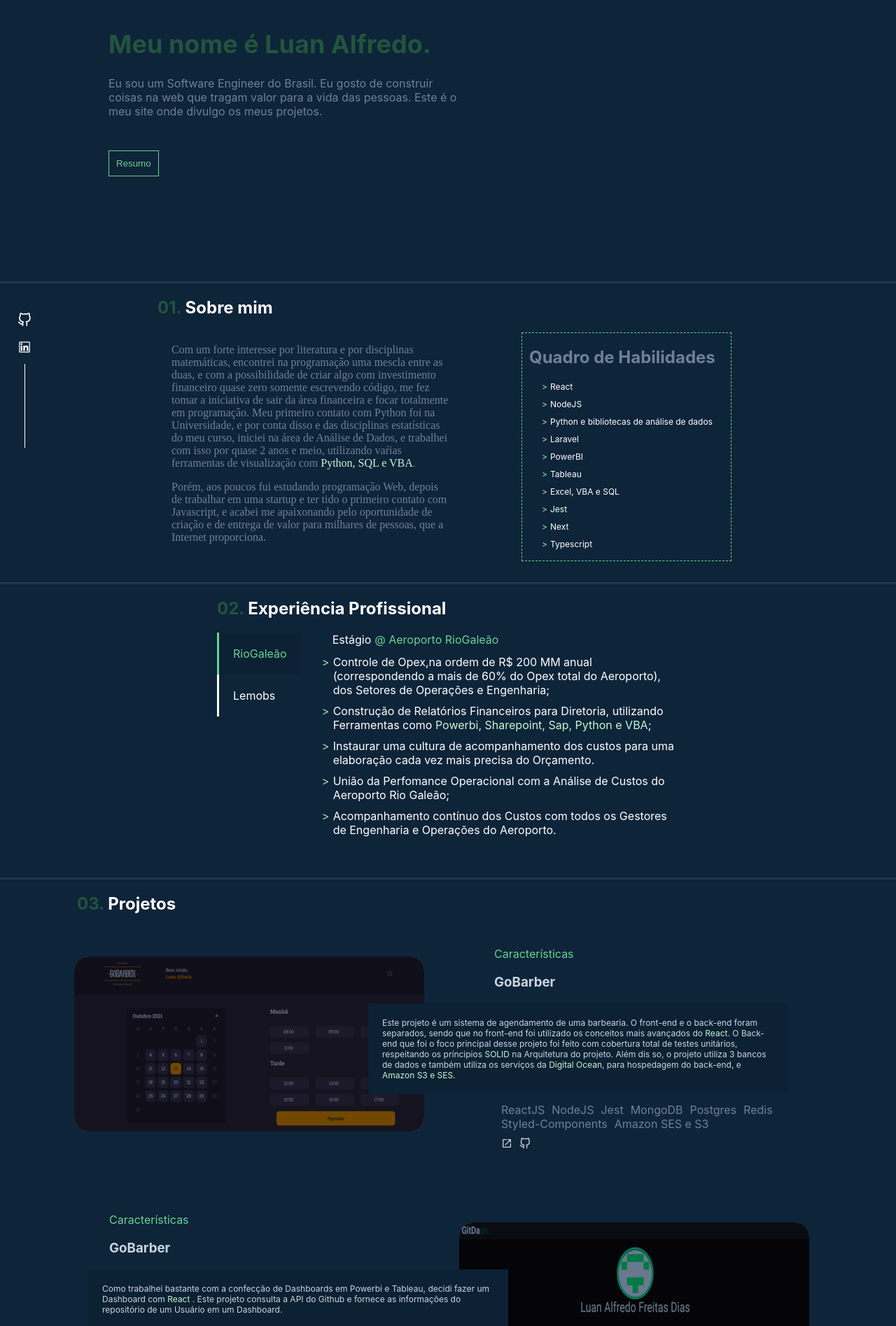
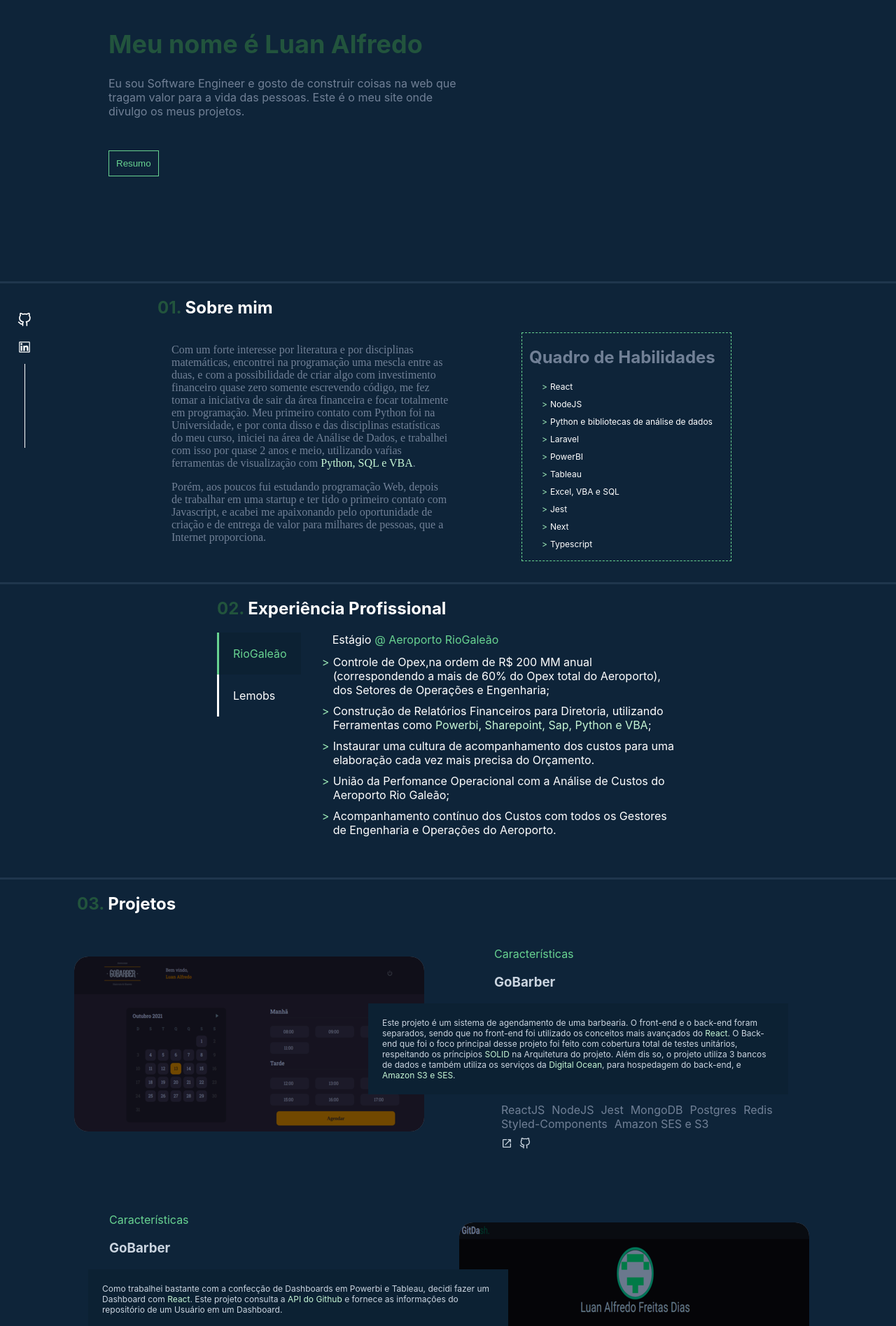
Before and after one commit to luanrjjj/mywebsite, a Next.js app: page / in a window 1280 px wide. Shown: the part 160-2055 px from the top of the page at 70% size. Built offline with nearby package versions, Linux system fonts and the light colour scheme.

Commit message:
Adding changes in many places

```diff
--- a/components/Contact/index.tsx
+++ b/components/Contact/index.tsx
@@ -20,9 +20,9 @@ const Contact = () => {
     register,
     handleSubmit,
     formState: { errors },
+    reset,
   } = useForm()
   const onSubmit = (data: RegistrationFormData) => {
-    // console.log(data);
     generateContactNumber()
     sendForm(
       'contact_form',
@@ -40,6 +40,7 @@ const Contact = () => {
         console.log('FAILED...', error)
       },
     )
+    reset({ [data.email]: data.email })
   }
 
   console.log(errors)
@@ -90,7 +91,7 @@ const Contact = () => {
               {Object.keys(errors).length > 0 &&
                 'There are errors, check your console.'}
             </div>
-            <input type="submit" id="enviar"/>
+            <input type="submit" id="enviar" />
           </form>
         </Form>
       </div>
--- a/components/MainSection/index.tsx
+++ b/components/MainSection/index.tsx
@@ -9,13 +9,13 @@ const MainSection = () => {
       <Maxwidth>
         <Main>
           <div className="TextMain">
-            <h2>Oi, </h2>
-            <h1>Meu nome é Luan Alfredo. </h1>
+            <h2>Olá, Seja bem-vindo </h2>
+            <h1>Meu nome é Luan Alfredo </h1>
             <p>
-              Eu sou um Software Engineer do Brasil. Eu
-              gosto de construir coisas na web que tragam
-              valor para a vida das pessoas. Este é o meu
-              site onde divulgo os meus projetos.
+              Eu sou Software Engineer e gosto de construir
+              coisas na web que tragam valor para a vida das
+              pessoas. Este é o meu site onde divulgo os
+              meus projetos.
             </p>
             <button>Resumo</button>
           </div>
--- a/components/ProjectsSection/index.tsx
+++ b/components/ProjectsSection/index.tsx
@@ -114,9 +114,12 @@ const ProjectsSection = () => {
                           confecção de Dashboards em Powerbi
                           e Tableau, decidi fazer um
                           Dashboard com{' '}
-                          <p className="details">React</p> .
-                          Este projeto consulta a API do
-                          Github e fornece as informações do
+                          <p className="details">React</p>.{' '}
+                          Este projeto consulta a{' '}
+                          <p className="details">
+                            API do Github
+                          </p>{' '}
+                          e fornece as informações do
                           repositório de um Usuário em um
                           Dashboard.
                         </p>
```
